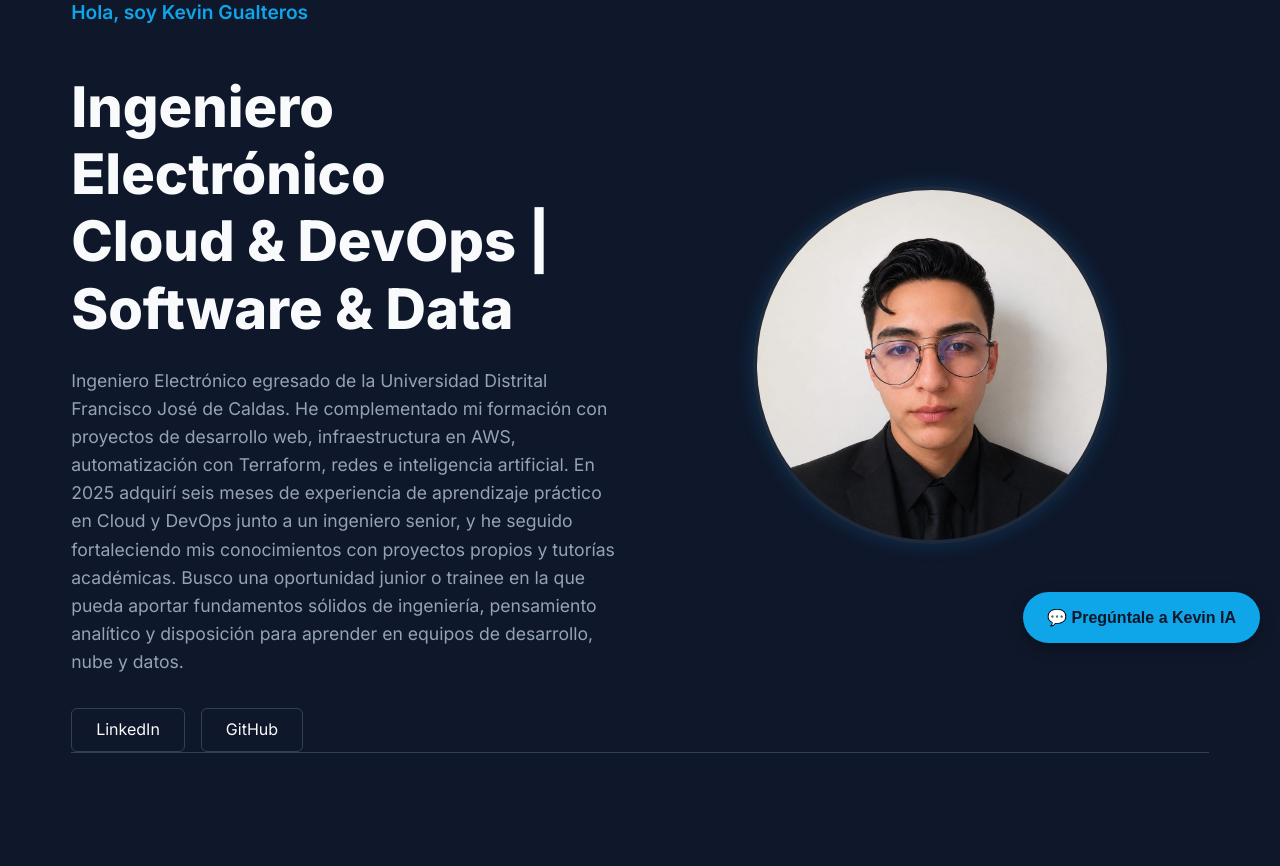
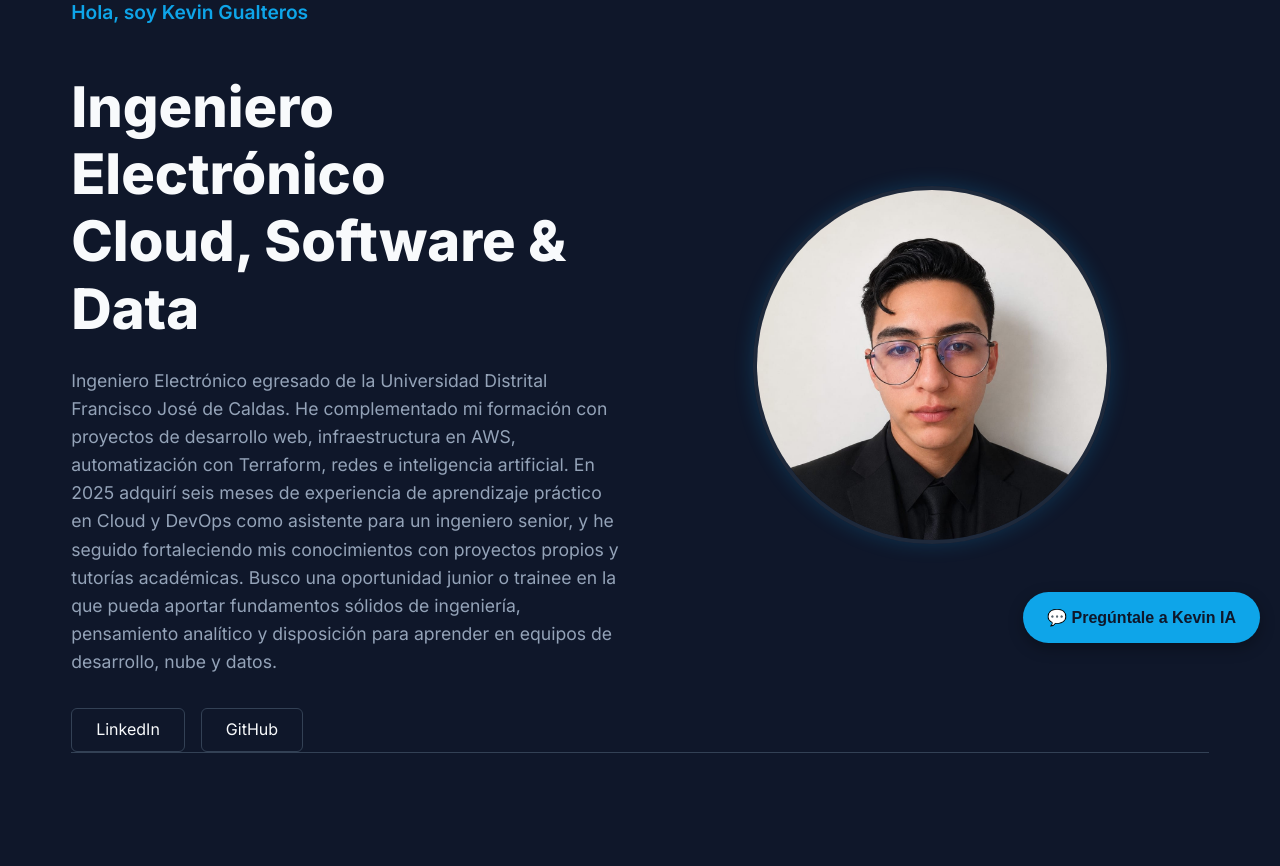
Before and after one commit to KevinGualteros/portafolio-devops-cv, a Flask app: page / in a window 1280 px wide. Shown: the part 137-1003 px from the top of the page. Run offline with Flask 3, Linux system fonts and the light colour scheme; data that the repository does not hold is empty.

Commit message:
Add site icons and update profile text
Restore ignore rules for local secrets and Terraform state.\n\nCo-authored-by: Copilot <223556219+Copilot@users.noreply.github.com>

```diff
--- /dev/null
+++ b/app/static/about.txt
@@ -0,0 +1,6 @@
+This favicon was generated using the following font:
+
+- Font Title: Protest Revolution
+- Font Author: undefined
+- Font Source: https://fonts.gstatic.com/s/protestrevolution/v2/11hcGofZ0kXBbxQXFB7MJsjtqnVw6Z2s8PIzTG1nQw.ttf
+- Font License: undefined)
--- a/app/templates/index.html
+++ b/app/templates/index.html
@@ -4,7 +4,14 @@
     <meta charset="UTF-8">
     <meta name="viewport" content="width=device-width, initial-scale=1.0">
     <title>Kevin Gualteros | Ingeniería, Cloud & DevOps</title>
-    <!-- Enlazamos tu archivo CSS -->
+    <!-- Icono para dispositivos Apple -->
+    <link rel="apple-touch-icon" sizes="180x180" href="{{ url_for('static', filename='apple-touch-icon.png') }}">
+    <!-- Iconos para pestañas de navegador estándar -->
+    <link rel="icon" type="image/png" sizes="32x32" href="{{ url_for('static', filename='favicon-32x32.png') }}">
+    <link rel="icon" type="image/png" sizes="16x16" href="{{ url_for('static', filename='favicon-16x16.png') }}">
+    <!-- Manifiesto para dispositivos Android / PWA -->
+    <link rel="manifest" href="{{ url_for('static', filename='site.webmanifest') }}">
+    <!-- Enlazamos el archivo CSS -->
     <link rel="stylesheet" href="{{ url_for('static', filename='css/style.css') }}">
     <!-- Tipografía de Google Fonts para un look tecnológico -->
     <link href="https://fonts.googleapis.com/css2?family=Inter:wght@300;400;600;800&display=swap" rel="stylesheet">
@@ -26,9 +33,9 @@
         <section id="sobre-mi" class="hero-section">
             <div class="hero-content">
                 <p class="greeting">Hola, soy Kevin Gualteros</p>
-                <h1>Ingeniero Electrónico  <br>Cloud & DevOps | Software & Data</h1>
+                <h1>Ingeniero Electrónico  <br>Cloud, Software & Data</h1>
                 <p class="description">
-                    Ingeniero Electrónico egresado de la Universidad Distrital Francisco José de Caldas. He complementado mi formación con proyectos de desarrollo web, infraestructura en AWS, automatización con Terraform, redes e inteligencia artificial. En 2025 adquirí seis meses de experiencia de aprendizaje práctico en Cloud y DevOps junto a un ingeniero senior, y he seguido fortaleciendo mis conocimientos con proyectos propios y tutorías académicas. Busco una oportunidad junior o trainee en la que pueda aportar fundamentos sólidos de ingeniería, pensamiento analítico y disposición para aprender en equipos de desarrollo, nube y datos.
+                    Ingeniero Electrónico egresado de la Universidad Distrital Francisco José de Caldas. He complementado mi formación con proyectos de desarrollo web, infraestructura en AWS, automatización con Terraform, redes e inteligencia artificial. En 2025 adquirí seis meses de experiencia de aprendizaje práctico en Cloud y DevOps como asistente para un ingeniero senior, y he seguido fortaleciendo mis conocimientos con proyectos propios y tutorías académicas. Busco una oportunidad junior o trainee en la que pueda aportar fundamentos sólidos de ingeniería, pensamiento analítico y disposición para aprender en equipos de desarrollo, nube y datos.
                 </p>
                 <div class="social-links">
                     <a href="https://www.linkedin.com/in/kevin-gualteros-jimenez-electronic-engineer/" target="_blank" class="btn-social">LinkedIn</a>
@@ -148,7 +155,7 @@
         </div>
     </div>
 
-    <!-- Enlazamos tu archivo JavaScript -->
+    <!-- Enlazamos el archivo JavaScript -->
     <script src="{{ url_for('static', filename='js/script.js') }}"></script>
 </body>
 </html>
```
Also changed, not shown: app/static/android-chrome-192x192.png (added), app/static/android-chrome-512x512.png (added), app/static/apple-touch-icon.png (added), app/static/favicon-16x16.png (added), app/static/favicon-32x32.png (added), app/static/favicon.ico (added), app/static/site.webmanifest (added), 1 other file.
